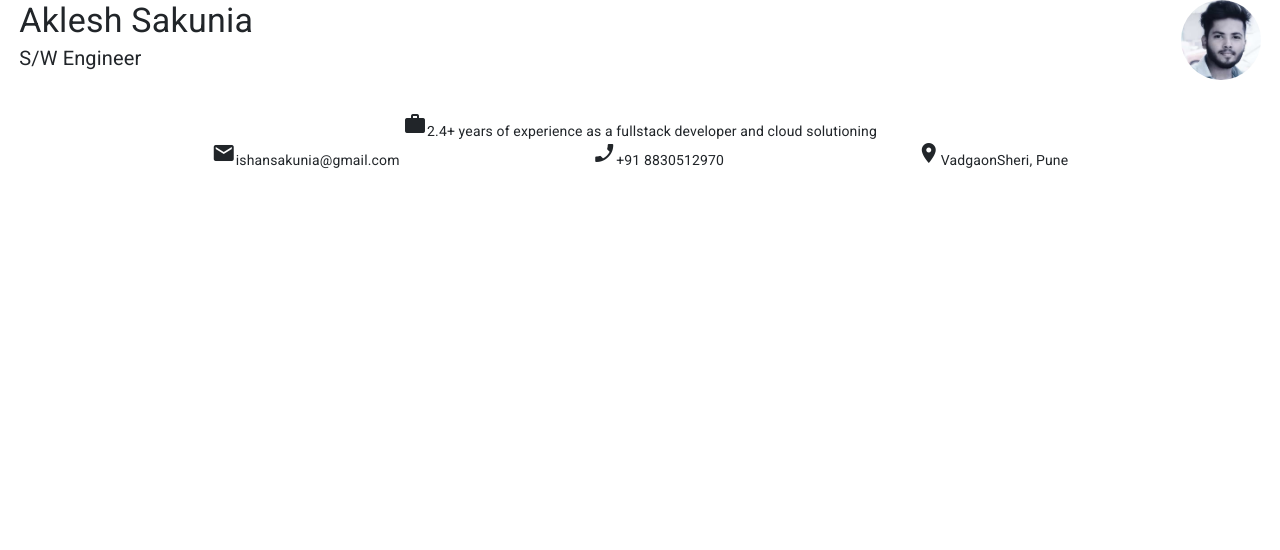
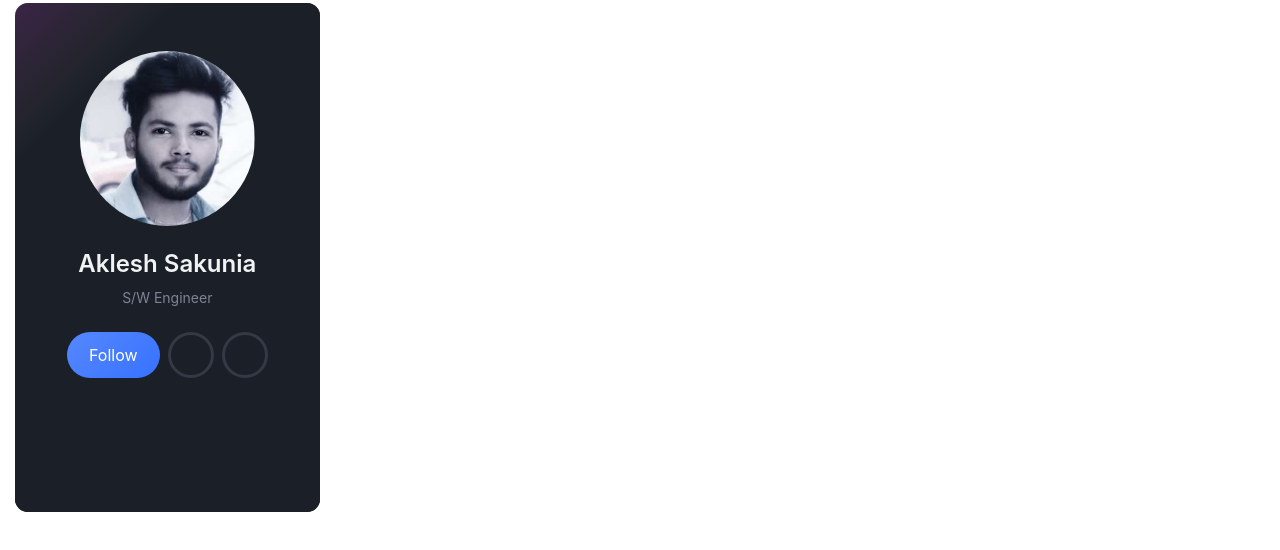
Before and after one commit to akleshsakunia/akleshsakunia.github.io, a React (Create React App) app: page / in a window 1280 px wide. Shown: the top 550 px of the page. Built offline with nearby package versions, Linux system fonts and the light colour scheme.

Commit message:
redesign sider

```diff
--- a/src/App.js
+++ b/src/App.js
@@ -3,14 +3,16 @@ import "./styles/main.scss";
 import Section from "./components/Section";
 import SectionalData from "./shared/SectionalData";
 import ChipList from "./components/ChipList";
-import Heading from "./components/Heading";
+import Profile from "./components/Profile";
 import CommonData from "./shared/CommonData";
 
 function App() {
   return (
-    <div>
-      <div>
-        <Heading />
+    <div className="container-fluid">
+      <div className="row">
+        <div className="col-2">
+          <Profile />
+        </div>
       </div>
 
       {/* <div container>
--- a/src/components/Heading.js
+++ /dev/null
@@ -1,72 +0,0 @@
-import React from "react";
-import { makeStyles } from "@material-ui/core/styles";
-import Avatar from "@material-ui/core/Avatar";
-import CommonData from "../shared/CommonData";
-
-import { Grid, Typography } from "@material-ui/core";
-
-const useStyles = makeStyles((theme) => ({
-  root: {
-    // display: "flex",
-    // justifyContent: "center",
-    // flexWrap: "wrap",
-    // "& > *": {
-    //   padding: theme.spacing(2),
-    // },
-    maxWidth: "97%",
-    margin: "auto"
-  },
-  large: {
-    width: theme.spacing(10),
-    height: theme.spacing(10),
-  },
-}));
-
-export default () => {
-  const classes = useStyles();
-
-  return (
-    <div className={classes.root}>
-      <Grid container m={2} justify="space-between">
-        <Grid item xs={6}>
-          <Typography variant="h4" component="h4">
-            {CommonData.name}
-          </Typography>
-          <Typography variant="h6" component="h6">
-            {CommonData.designation}
-          </Typography>
-        </Grid>
-        <Grid item xs={6}>
-          <Grid container direction="row-reverse">
-            <Avatar
-              alt="Aklesh Sakunia"
-              className={classes.large}
-              src="aklesh-cropped-min.jpg"
-            />
-          </Grid>
-        </Grid>
-        <hr width="60%" size={2} color="#fff" />
-        <Grid container justify="center">
-          <Typography variant="body2" component="span" align="center">
-            <span className="material-icons">work</span>
-            {CommonData.motto}
-          </Typography>
-        </Grid>
-        <Grid container justify="space-evenly">
-          <Typography variant="body2" component="span">
-            <span className="material-icons">email</span>
-            {CommonData.email}
-          </Typography>
-          <Typography variant="body2" component="span">
-            <span className="material-icons">phone_enabled</span>
-            {CommonData.phoneNumber}
-          </Typography>
-          <Typography variant="body2" component="span">
-            <span className="material-icons">location_on</span>
-            {CommonData.location}
-          </Typography>
-        </Grid>
-      </Grid>
-    </div>
-  );
-};
--- /dev/null
+++ b/src/components/Profile.js
@@ -0,0 +1,65 @@
+import "./../styles/main.scss";
+import React from "react";
+import CommonData from "../shared/CommonData";
+
+export default () => {
+  return (
+    <>
+      <article class="profile">
+        <div class="profile-image">
+          <img alt="Aklesh Sakunia" src="aklesh-cropped-min.jpg" />
+        </div>
+        <h2 class="profile-username">{CommonData.name}</h2>
+        <small class="profile-user-handle">{CommonData.designation}</small>
+        <div class="profile-actions">
+          <button class="btn btn--primary">Follow</button>
+          <button class="btn btn--icon">
+            <i class="ph-export"></i>
+          </button>
+          <button class="btn btn--icon">
+            <i class="ph-dots-three-outline-fill"></i>
+          </button>
+        </div>
+        <div class="profile-links">
+          <a href="#" class="link link--icon">
+            <i class="ph-twitter-logo"></i>
+          </a>
+          <a href="#" class="link link--icon">
+            <i class="ph-facebook-logo"></i>
+          </a>
+          <a href="#" class="link link--icon">
+            <i class="ph-instagram-logo"></i>
+          </a>
+        </div>
+      </article>
+      {/* <div>
+
+
+        <div>
+          <h5>{CommonData.name}</h5>
+          <h6>{CommonData.designation}</h6>
+        </div>
+        <div>
+          <div>
+            <span>work</span>
+            {CommonData.motto}
+          </div>
+        </div>
+        <div>
+          <div>
+            <span>email</span>
+            {CommonData.email}
+          </div>
+          <div>
+            <span>phone_enabled</span>
+            {CommonData.phoneNumber}
+          </div>
+          <div>
+            <span>location_on</span>
+            {CommonData.location}
+          </div>
+        </div>
+      </div> */}
+    </>
+  );
+};
--- /dev/null
+++ b/src/styles/components/profile.scss
@@ -0,0 +1,139 @@
+// codepen - https://codepen.io/havardob/pen/qBXZPRE
+*,
+*:before,
+*:after {
+  box-sizing: border-box;
+}
+
+button,
+input,
+select,
+textarea {
+  font: inherit;
+}
+
+a {
+  color: inherit;
+}
+/* End basic CSS override */
+
+.profile {
+  display: inline-flex;
+  align-items: center;
+  flex-direction: column;
+  padding: 3rem;
+  background-color: #1b2028;
+  border-radius: 16px;
+  border: 3px solid transparent;
+  background-clip: padding-box;
+  text-align: center;
+  color: #f1f3f3;
+  background-image: linear-gradient(
+    135deg,
+    rgba(#752e7c, 0.35),
+    rgba(#734a58, 0.1) 15%,
+    #1b2028 20%,
+    #1b2028 100%
+  );
+  &:after {
+    content: "";
+    display: block;
+    top: -3px;
+    left: -3px;
+    bottom: -3px;
+    right: -3px;
+    z-index: -1;
+    position: absolute;
+    border-radius: 16px;
+  }
+}
+
+.profile-image {
+  border-radius: 50%;
+  overflow: hidden;
+  width: 175px;
+  height: 175px;
+  position: relative;
+  img {
+    position: absolute;
+    top: 50%;
+    left: 50%;
+    transform: translate(-50%, -50%);
+    width: 100%;
+  }
+}
+
+.profile-username {
+  font-size: 1.5rem;
+  font-weight: 600;
+  margin-top: 1.5rem;
+}
+
+.profile-user-handle {
+  color: #7d8396;
+}
+
+.profile-actions {
+  margin-top: 1.5rem;
+  display: flex;
+  align-items: center;
+  justify-content: center;
+  & > * {
+    margin: 0 0.25rem;
+  }
+}
+
+.btn {
+  border: 0;
+  background-color: transparent;
+  padding: 0;
+  height: 46px;
+  display: flex;
+  align-items: center;
+  justify-content: center;
+  cursor: pointer;
+  line-height: 1;
+  transition: 0.15s ease;
+
+  &--primary {
+    border-radius: 99em;
+    background-color: #3772ff;
+    background-image: linear-gradient(135deg, #5587ff, #3772ff);
+    color: #fff;
+    padding: 0 1.375em;
+    &:hover,
+    &:focus {
+      background-size: 150%;
+    }
+  }
+
+  &--icon {
+    height: 46px;
+    width: 46px;
+    border-radius: 50%;
+    border: 3px solid #343945;
+    color: #7d8396;
+    i {
+      font-size: 1.25em;
+    }
+
+    &:hover,
+    &:focus {
+      border-color: #7d8396;
+    }
+  }
+}
+
+.profile-links {
+  margin-top: 3.5rem;
+}
+
+.link {
+  text-decoration: none;
+  color: #7d8396;
+  margin-left: 0.375rem;
+  margin-right: 0.375rem;
+  i {
+    font-size: 1.25em;
+  }
+}
--- a/src/styles/main.scss
+++ b/src/styles/main.scss
@@ -0,0 +1,13 @@
+@import "components/profile.scss";
+@import url("https://fonts.googleapis.com/css2?family=Be+Vietnam+Pro:ital,wght@0,100;0,200;0,300;0,400;0,500;0,600;0,700;0,800;0,900;1,100;1,200;1,300;1,400;1,500;1,600;1,700;1,800;1,900&display=swap");
+
+.body {
+  font-family: "Be Vietnam Pro", sans-serif;
+}
+.avatar {
+  //   vertical-align: middle;
+  width: 9em;
+  height: 10em;
+  border-radius: 50%;
+  padding: 1em;
+}
```
